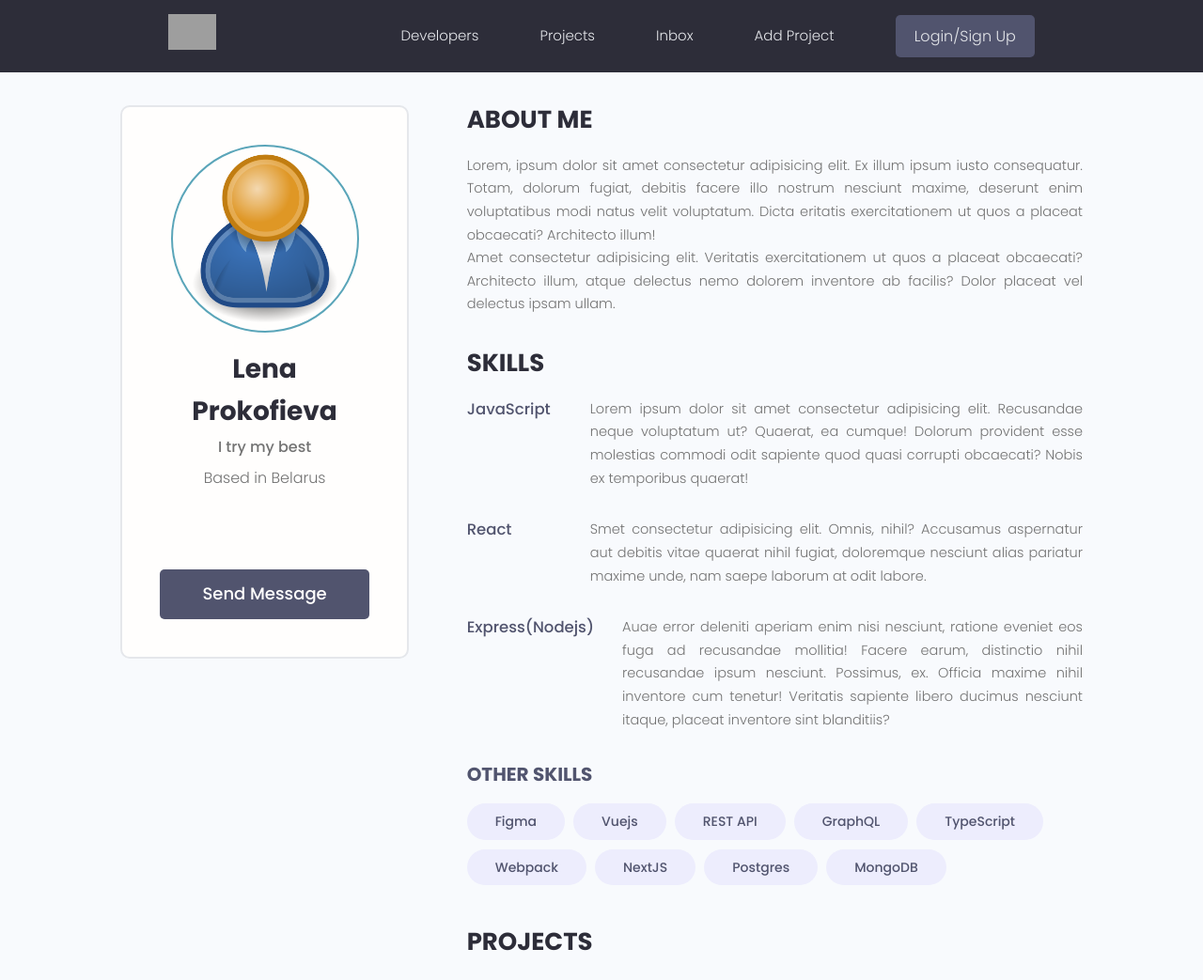
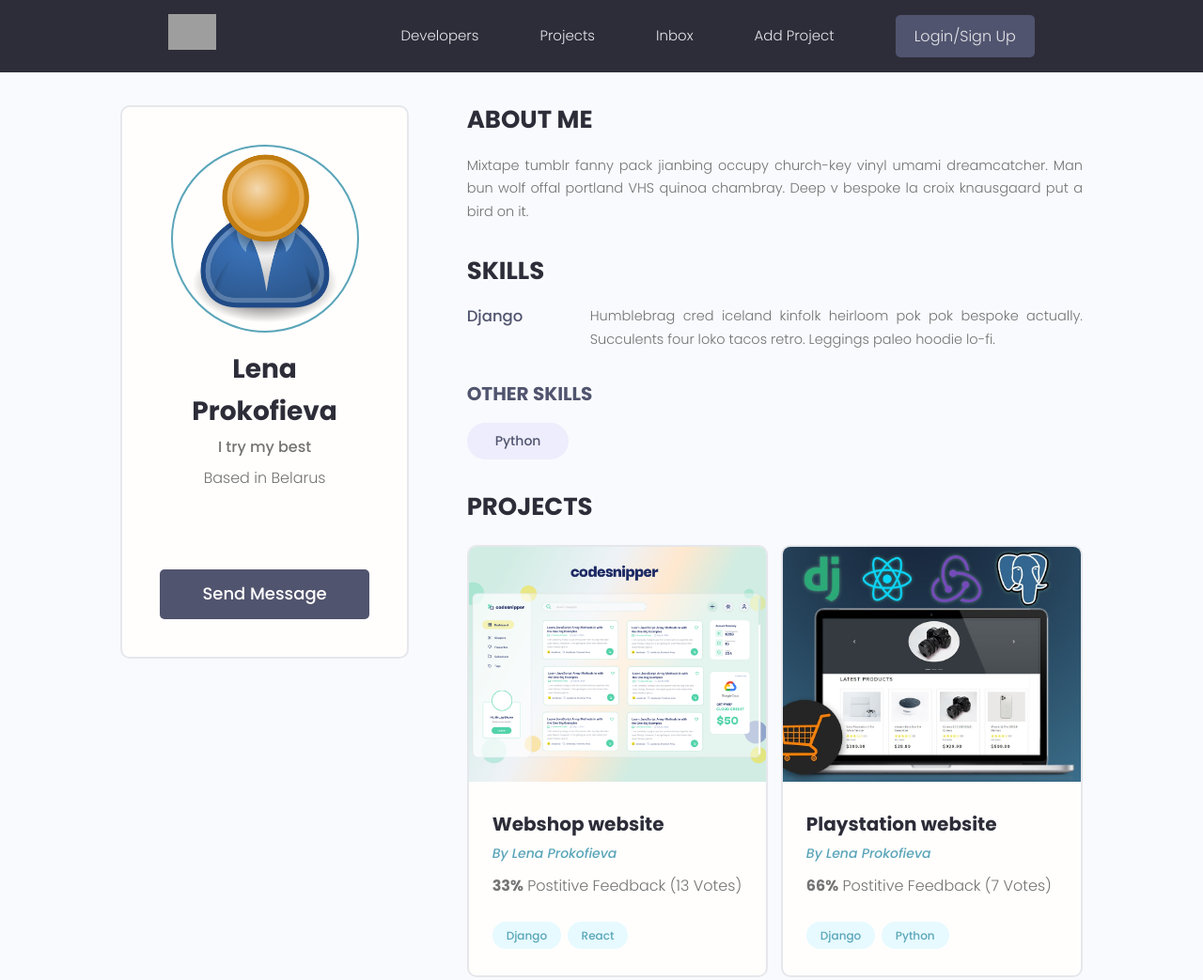
Before and after one commit to portfolioOntwikkelaar/django_portfolio_SM, a Django app: page /profile/db954e66-81a6-4395-a65c-66141fdb4814/ in a window 1280 px wide. Shown: the top 1043 px of the page at 94% size. Run offline with Django 3.2, Linux system fonts and the light colour scheme; data comes from the database, SQL or seed files in the repository; both versions use the stored data as it was after the commit; some libraries are stand-ins or nearby versions; grey boxes are pictures that could not be loaded.

Commit message:
niet specifiek, signaals def read doet niks..

```diff
--- a/projects/templates/projects/projects.html
+++ b/projects/templates/projects/projects.html
@@ -36,7 +36,7 @@
             <img class="project__thumbnail" src="{{project.featured_image.url}}" alt="project thumbnail" />
             <div class="card__body">
               <h3 class="project__title">{{project.title}}</h3>
-              <p><a class="project__author" href="{% url 'project' project.id %}">By {{project.owner.name}}</a></p>
+              <p><a class="project__author" href="{% url 'user-profile' project.owner.id %}">By {{project.owner.name}}</a></p>
               <p class="project--rating">
                 <span style="font-weight: bold;">{{project.vote_ratio}}%</span> Positive
                 Feedback ({{project.vote_total | pluralize:"s"}} Vote{{project.vote_total | pluralize:"s"}})
--- a/socexp/settings.py
+++ b/socexp/settings.py
@@ -43,6 +43,7 @@ INSTALLED_APPS = [
 
     'projects.apps.ProjectsConfig',
     'users.apps.UsersConfig',
+
 ]
 
 MIDDLEWARE = [
--- a/users/apps.py
+++ b/users/apps.py
@@ -4,3 +4,6 @@ from django.apps import AppConfig
 class UsersConfig(AppConfig):
     default_auto_field = 'django.db.models.BigAutoField'
     name = 'users'
+
+    # def ready(self):
+    #     import users.signals
--- a/users/models.py
+++ b/users/models.py
@@ -2,6 +2,9 @@ from django.db import models
 from django.contrib.auth.models import User
 import uuid
 # Create your models here.
+
+from django.db.models.signals import post_save, post_delete
+from django.dispatch import receiver
 
 
 class Profile(models.Model):
@@ -22,7 +25,7 @@ class Profile(models.Model):
   id = models.UUIDField(default=uuid.uuid4, unique=True, primary_key=True, editable=False)
 
   def __str__(self):
-    return str(self.user.username)
+    return str(self.username)
 
 class Skill(models.Model):
   owner = models.ForeignKey(Profile, on_delete=models.CASCADE, null=True, blank=True)
--- a/users/templates/users/profiles.html
+++ b/users/templates/users/profiles.html
@@ -43,7 +43,7 @@
                 {{profile.bio|slice:"150"}}
               </p>
               <div class="dev__skills">
-                {% for skill in profile.skill_set.all %}
+                {% for skill in profile.skill_set.all|slice:"5" %}
                 <span class="tag tag--pill tag--main">
                   <small>{{skill}}</small>
                 </span>
--- a/users/templates/users/user-profile.html
+++ b/users/templates/users/user-profile.html
@@ -12,21 +12,27 @@
             <p class="dev__title">{{profile.short_intro}}</p>
             <p class="dev__location">Based in {{profile.location}}</p>
             <ul class="dev__social">
+              {% if profile.social_github %}
               <li>
-                <a title="Github" href="#" target="_blank"><i class="im im-github"></i></a>
+                <a title="Github" href="{{profile.social_github}}" target="_blank"><i class="im im-github"></i></a>
               </li>
+              {% endif %}
+
+              {% if profile.social_twitter %}
               <li>
-                <a title="Stackoverflow" href="#" target="_blank"><i class="im im-stackoverflow"></i></a>
+                <a title="Twitter" href="{{profile.social_twitter}}" target="_blank"><i class="im im-twitter"></i></a>
               </li>
+              {% endif %}
+              {% if profile.social_linkedin %}
               <li>
-                <a title="Twitter" href="#" target="_blank"><i class="im im-twitter"></i></a>
+                <a title="LinkedIn" href="{{profile.social_linkedin}}" target="_blank"><i class="im im-linkedin"></i></a>
               </li>
+              {% endif %}
+              {% if profile.social_website %}
               <li>
-                <a title="LinkedIn" href="#" target="_blank"><i class="im im-linkedin"></i></a>
+                <a title="Personal Website" href="{{profile.social_website}}" target="_blank"><i class="im im-globe"></i></a>
               </li>
-              <li>
-                <a title="Personal Website" href="#" target="_blank"><i class="im im-globe"></i></a>
-              </li>
+              {% endif %}
             </ul>
             <a href="#" class="btn btn--sub btn--lg">Send Message </a>
           </div>
@@ -36,158 +42,65 @@
         <div class="devInfo">
           <h3 class="devInfo__title">About Me</h3>
           <p class="devInfo__about">
-            Lorem, ipsum dolor sit amet consectetur adipisicing elit. Ex illum ipsum iusto consequatur. Totam,
-            dolorum fugiat, debitis facere illo nostrum nesciunt maxime, deserunt enim voluptatibus modi natus velit
-            voluptatum. Dicta eritatis exercitationem ut quos a placeat obcaecati? Architecto illum!
-            <br />
-            Amet consectetur adipisicing elit. Veritatis exercitationem ut quos a placeat obcaecati? Architecto
-            illum, atque delectus nemo dolorem inventore ab facilis? Dolor placeat vel delectus ipsam ullam.
+            {{profile.bio}}
           </p>
         </div>
         <div class="devInfo">
           <h3 class="devInfo__title">Skills</h3>
           <div class="devInfo__skills">
+            {% for skill in topSkills %}
             <div class="devSkill">
-              <h4 class="devSkill__title">JavaScript</h4>
+              <h4 class="devSkill__title">{{skill.name}}</h4>
               <p class="devSkill__info">
-                Lorem ipsum dolor sit amet consectetur adipisicing elit. Recusandae neque voluptatum ut? Quaerat, ea
-                cumque! Dolorum provident esse molestias commodi odit sapiente quod quasi corrupti obcaecati? Nobis
-                ex temporibus quaerat!
+                {{skill.description}}
               </p>
             </div>
-            <div class="devSkill">
-              <h4 class="devSkill__title">React</h4>
-              <p class="devSkill__info">
-                Smet consectetur adipisicing elit. Omnis, nihil? Accusamus aspernatur aut debitis vitae quaerat
-                nihil fugiat, doloremque nesciunt alias pariatur maxime unde, nam saepe laborum at odit labore.
-              </p>
-            </div>
-            <div class="devSkill">
-              <h4 class="devSkill__title">Express(Nodejs)</h4>
-              <p class="devSkill__info">
-                Auae error deleniti aperiam enim nisi nesciunt, ratione eveniet eos fuga ad recusandae mollitia!
-                Facere earum, distinctio nihil recusandae ipsum nesciunt. Possimus, ex. Officia maxime nihil
-                inventore cum tenetur! Veritatis sapiente libero ducimus nesciunt itaque, placeat inventore sint
-                blanditiis?
-              </p>
-            </div>
+            {% endfor %}
+
 
             <h3 class="devInfo__subtitle">Other Skills</h3>
             <div class="devInfo__otherSkills">
+              {% for skill in otherSkills %}
               <span class="tag tag--pill tag--sub tag--lg">
-                <small>Figma</small>
+                <small>{{skill}}</small>
               </span>
-              <span class="tag tag--pill tag--sub tag--lg">
-                <small>Vuejs</small>
-              </span>
-              <span class="tag tag--pill tag--sub tag--lg">
-                <small>REST API</small>
-              </span>
-              <span class="tag tag--pill tag--sub tag--lg">
-                <small>GraphQL</small>
-              </span>
-              <span class="tag tag--pill tag--sub tag--lg">
-                <small>TypeScript</small>
-              </span>
-              <span class="tag tag--pill tag--sub tag--lg">
-                <small>Webpack</small>
-              </span>
-              <span class="tag tag--pill tag--sub tag--lg">
-                <small>NextJS</small>
-              </span>
-              <span class="tag tag--pill tag--sub tag--lg">
-                <small>Postgres</small>
-              </span>
-              <span class="tag tag--pill tag--sub tag--lg">
-                <small>MongoDB</small>
-              </span>
+              {% endfor %}
             </div>
           </div>
         </div>
         <div class="devInfo">
           <h3 class="devInfo__title">Projects</h3>
           <div class="grid grid--two">
-
+            {% for project in profile.project_set.all %}
             <div class="column">
               <div class="card project">
-                <a href="single-project.html" class="project">
-                  <img class="project__thumbnail" src="images/project-b.png" alt="project thumbnail" />
+                <a href="{% url 'project' project.id %}" class="project">
+                  <img class="project__thumbnail" src="{{project.featured_image.url}}" alt="project thumbnail" />
                   <div class="card__body">
-                    <h3 class="project__title">DevSearch UI Design</h3>
-                    <p><a class="project__author" href="profile.html">By Shahriar P. Shuvo</a></p>
+                    <h3 class="project__title">{{project.title}}</h3>
+                    <p><a class="project__author" href="{% url 'user-profile' project.owner.id %}">By {{project.owner.name}}</a></p>
                     <p class="project--rating">
-                      <span style="font-weight: bold;">92%</span> Postitive
-                      Feedback (62 Votes)
+                      <span style="font-weight: bold;">{{project.vote_ratio}}%</span> Postitive
+                      Feedback ({{project.vote_total}} Vote{{project.vote_total|pluralize:"s"}})
                     </p>
                     <div class="project__tags">
+
+                      {% for tag in project.tags.all %}
                       <span class="tag tag--pill tag--main">
-                        <small>NextJS</small>
+                        <small>{{tag}}</small>
                       </span>
-                      <span class="tag tag--pill tag--main">
-                        <small>GraphQL</small>
-                      </span>
-                      <span class="tag tag--pill tag--main">
-                        <small>TypeScript</small>
-                      </span>
+                      {% endfor %}
+
                     </div>
                   </div>
                 </a>
               </div>
             </div>
+            {% endfor %}
 
-            <div class="column">
-              <div class="card project">
-                <a href="single-project.html" class="project">
-                  <img class="project__thumbnail" src="images/project-c.png" alt="project thumbnail" />
-                  <div class="card__body">
-                    <h3 class="project__title">Another Landing Page</h3>
-                    <p><a class="project__author" href="profile.html">By Dennis Ivanov</a></p>
-                    <p class="project--rating">
-                      <span style="font-weight: bold;">36%</span> Postitive
-                      Feedback (18 Votes)
-                    </p>
-                    <div class="project__tags">
-                      <span class="tag tag--pill tag--main">
-                        <small>NextJS</small>
-                      </span>
-                      <span class="tag tag--pill tag--main">
-                        <small>GraphQL</small>
-                      </span>
-                      <span class="tag tag--pill tag--main">
-                        <small>TypeScript</small>
-                      </span>
-                    </div>
-                  </div>
-                </a>
-              </div>
-            </div>
 
-            <div class="column">
-              <div class="card project">
-                <a href="single-project.html" class="project">
-                  <img class="project__thumbnail" src="images/project-a.png" alt="project thumbnail" />
-                  <div class="card__body">
-                    <h3 class="project__title">Yoga Studio Landing Page Website and Design</h3>
-                    <p><a class="project__author" href="profile.html">By Dennis Ivanov</a></p>
-                    <p class="project--rating">
-                      <span style="font-weight: bold;">98%</span> Postitive
-                      Feedback (72 Votes)
-                    </p>
-                    <div class="project__tags">
-                      <span class="tag tag--pill tag--main">
-                        <small>NextJS</small>
-                      </span>
-                      <span class="tag tag--pill tag--main">
-                        <small>GraphQL</small>
-                      </span>
-                      <span class="tag tag--pill tag--main">
-                        <small>TypeScript</small>
-                      </span>
-                    </div>
-                  </div>
-                </a>
-              </div>
-            </div>
+
+
 
           </div>
         </div>
--- a/users/views.py
+++ b/users/views.py
@@ -11,5 +11,9 @@ def profiles(request):
 
 def userProfile(request, pk):
   profile = Profile.objects.get(id=pk)
-  context = {'profile':profile}
+
+  topSkills = profile.skill_set.exclude(description__exact="")
+  otherSkills = profile.skill_set.filter(description="")
+
+  context = {'profile':profile, 'topSkills':topSkills, 'otherSkills':otherSkills}
   return render(request, 'users/user-profile.html', context)
```
Also changed, not shown: users/signals.py (added, +25 -0 lines), db.sqlite3.
